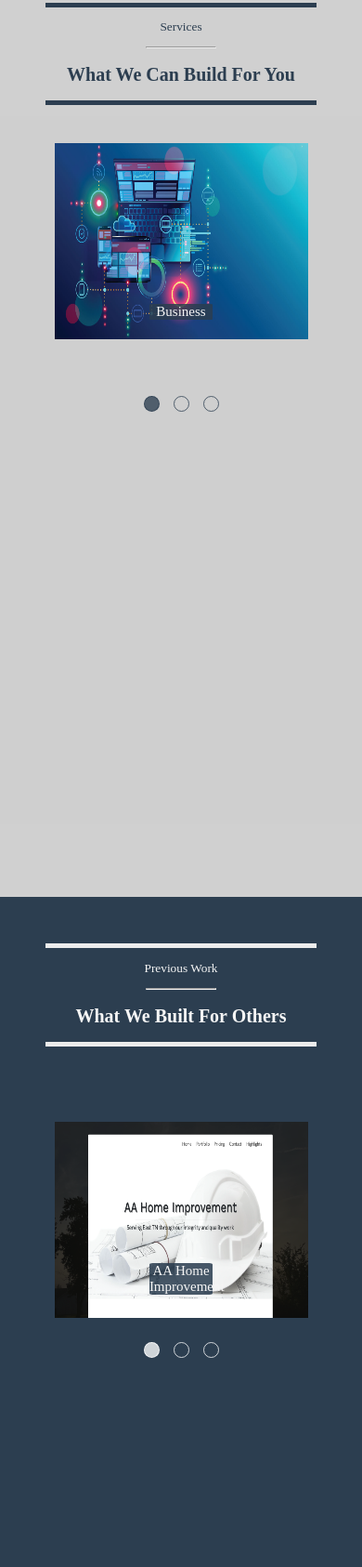
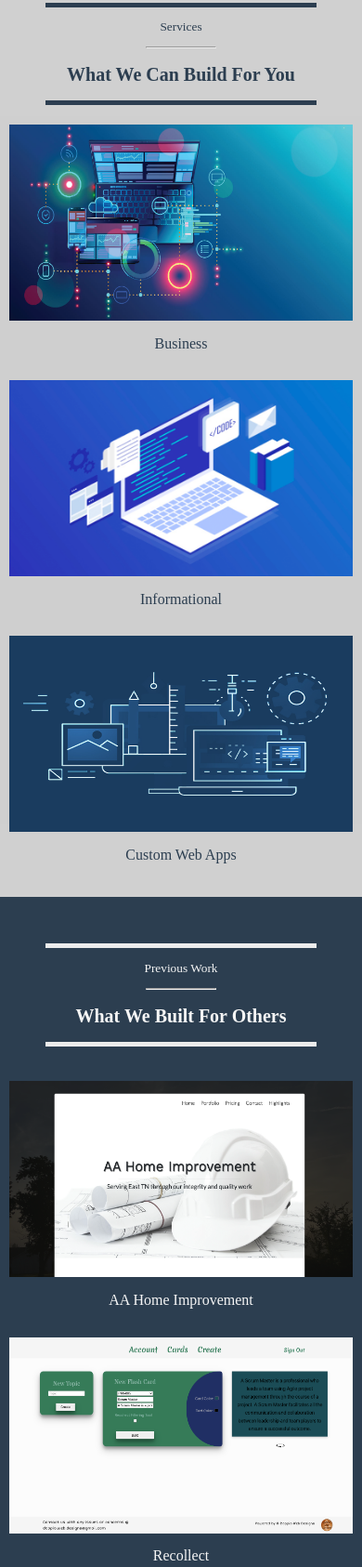
Before and after one commit to Holtguitar/doppio-web, a plain HTML site: page index.html in a window 390 px wide. Shown: the part 892-2578 px from the top of the page at 93% size. Drawn offline with Linux system fonts and the light colour scheme.

Commit message:
Mobile resizing - remove sliders and add columned images

```diff
--- a/assets/index.js
+++ b/assets/index.js
@@ -86,6 +86,8 @@ projNavs.forEach(e => {
     e.addEventListener("click", function(){toggleActive(e, projNavs, 'proj-active')})
 });
 
+if(window.innerWidth <= 640){
+    // Mobile Phone
     projNav1.addEventListener("click", function(){
         projImgContainer.style.left = "0px";
     });
@@ -113,6 +115,49 @@ servNav3.addEventListener("click", function(){
         // servImgContainer.style.left = "-2000px"
         servImgContainer.style.left = "-140vw";
     });
+
+    fadeIn(mobileTitle);
+} else if(window.innerWidth > 640 && window.innerWidth <= 1007 ) {
+    // Tablet
+    home = 0;
+    services = 687;
+    projects = 1632
+    bio = 2578;
+    contact = 3389;
+
+    fadeIn(mobileTitle);
+} else {
+    // PC/Laptop
+    projNav1.addEventListener("click", function(){
+        projImgContainer.style.left = "0px";
+    });
+
+    projNav2.addEventListener("click", function(){
+        // projImgContainer.style.left = "-1000px"
+        projImgContainer.style.left = "-70vw";
+    });
+
+    projNav3.addEventListener("click", function(){
+        // projImgContainer.style.left = "-2000px"
+        projImgContainer.style.left = "-140vw";
+    });
+
+    servNav1.addEventListener("click", function(){
+        servImgContainer.style.left = "0px";
+    });
+
+    servNav2.addEventListener("click", function(){
+        // servImgContainer.style.left = "-1000px"
+        servImgContainer.style.left = "-70vw";
+    });
+
+    servNav3.addEventListener("click", function(){
+        // servImgContainer.style.left = "-2000px"
+        servImgContainer.style.left = "-140vw";
+    });
+}
+
+
 
 
 //              Nav Smooth Scroll - Account for sticky header
--- a/assets/style.css
+++ b/assets/style.css
@@ -716,16 +716,36 @@ body {
         font-size: smaller;
     }
 
-    .services__slider,
-    .services__slide,
-    .services__image-container,
-    .services__slide-image {
+    .services__slider, .services__buttons {
+        display: none;
+    }
+
+    .mobile-servces__image-container{
+        position: relative;
+        display: flex;
+        flex-direction: column;
+        width: 100vw;
+        height: 100vh;
+        top: -33%;
+    }
+
+    .mobile-services__image-box {
+        width: 100vw;
+        height: 28vh;
+        margin-bottom: 10%;
+        text-align: center;
+
+    }
+
+    .mobile-services__slide-image {
+        width: 95vw;
         height: 25vh;
     }
 
-    .services__slide-label {
-        top: -20%;
-        font-size: 15px;
+    .mobile-services__slide-label {
+        position: relative;
+        top: 5%;
+        color: #2c3e50;
     }
 
     /* Projects */
@@ -736,16 +756,31 @@ body {
         font-size: smaller;
     }
 
-    .projects__slider,
-    .projects__slide,
-    .projects__image-container,
-    .projects__slide-image {
+    .projects__slider, .projects__buttons {
+        display: none;
+    }
+
+    .mobile-projects__image-container {
+        position: relative;
+        width: 100vw;
+        height: 95vh;
+        top: 10%;
+    }
+
+    .mobile-projects__image-box{
+        width: 100vw;
+        height: 28vh;
+        margin-bottom: 10%;
+    }
+
+    .mobile-projects__slide-image {
+        width: 95vw;
         height: 25vh;
     }
 
-    .projects__slide-label {
-        top: -30%;
-        font-size: 15px;
+    .mobile-projects__slide-label {
+        position: relative;
+        top: 5%;
     }
 
     /* BIO */
@@ -796,6 +831,10 @@ body {
         border-radius: 5%;
         top: -47.5%;
         height: 40vh;
+    }
+
+    .bio__content-2 br {
+        display: none;
     }
 
     /* Contact */
--- a/index.html
+++ b/index.html
@@ -64,6 +64,20 @@
           <a id="services-nav-3"></a>
         </div>
       </div>
+      <div class="mobile-servces__image-container">
+        <div class="mobile-services__image-box">
+          <img src="/assets/public/business-website.jpeg" class="mobile-services__slide-image" alt="website image"/>
+          <figcaption class="mobile-services__slide-label">Business</figcaption>
+        </div>
+        <div class="mobile-services__image-box">
+          <img src="/assets/public/personal-website.png" class="mobile-services__slide-image" alt="website image"/>
+          <figcaption class="mobile-services__slide-label">Informational</figcaption>
+        </div>
+        <div class="mobile-services__image-box">
+          <img src="/assets/public/web-application.jpeg" class="mobile-services__slide-image" alt="website image"/>
+          <figcaption class="mobile-services__slide-label">Custom Web Apps</figcaption>
+        </div>
+        </div>
       </div>
     </div>
     <div class="projects" id="projects">
@@ -96,6 +110,21 @@
           <a  id="projects-nav-1" class="proj-active"></a>
           <a id="projects-nav-2"></a>
           <a  id="projects-nav-3"></a>
+        </div>
+        <div class="mobile-projects__image-container" id="mobile-projects__image-container">
+            <div class="mobile-projects__image-box">
+              <img src="/assets/public/aa-homeimprovement.png" class="mobile-projects__slide-image" alt="website image"/>
+              <figcaption class="mobile-projects__slide-label">AA Home Improvement</figcaption>
+            </div>
+            <div class="mobile-projects__image-box">
+              <img src="/assets/public/recollect.png" class="mobile-projects__slide-image" alt="website image"/>
+              <figcaption class="mobile-projects__slide-label">Recollect</figcaption>
+            </div>
+            <div class="mobile-projects__image-box">
+              <img src="/assets/public/photo-album.png" class="mobile-projects__slide-image" alt="website image"/>
+              <figcaption class="mobile-projects__slide-label">Custom Family Album</figcaption>
+            </div>
+
         </div>
       </div>
     </div>
```
Lines whose indentation alone changed are shown as unchanged.
